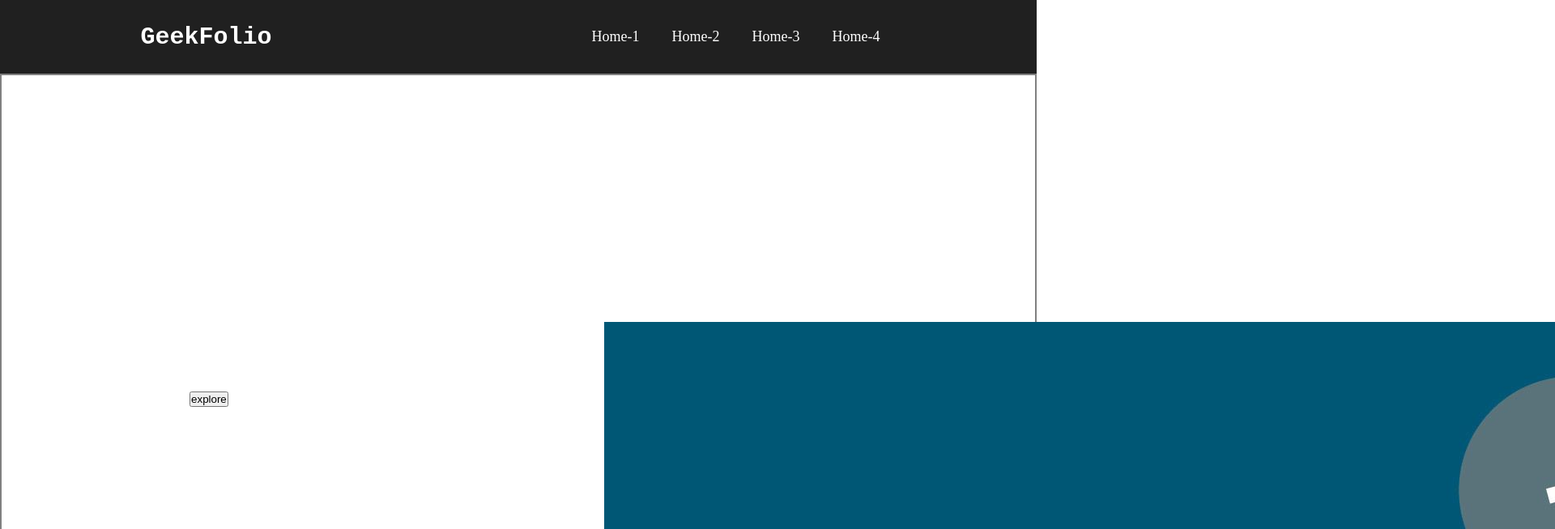
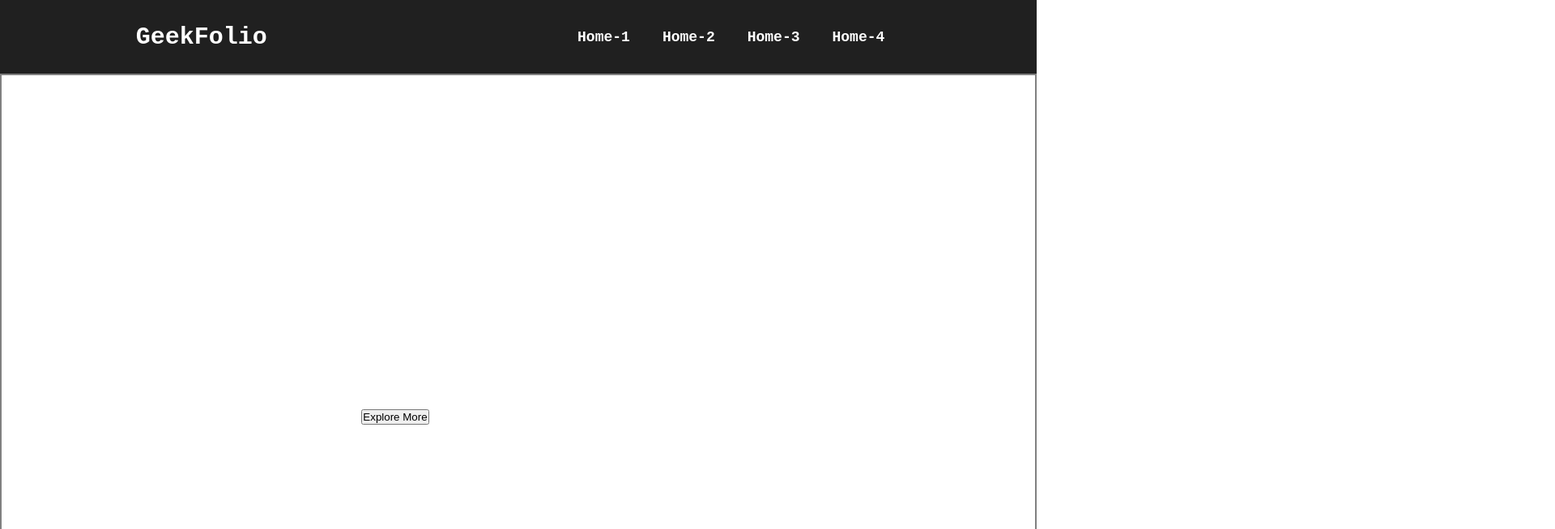
Before and after one commit to shahriarmostafiz/project-1, a plain HTML site: page index.html in a window 1280 px wide. Shown: the top 654 px of the page at 81% size, 1920 px wide, since content can reach past the window. Drawn offline with Linux system fonts and the light colour scheme.

Commit message:
nav bar created

```diff
--- a/index.html
+++ b/index.html
@@ -13,10 +13,10 @@
         <div class="menu-container">
           <div class="logo">GeekFolio</div>
           <div class="menus">
-            <li class="item">Home-1</li>
-            <li class="item">Home-2</li>
-            <li class="item">Home-3</li>
-            <li class="item">Home-4</li>
+            <li class="item"><a href="https://www.google.com/">Home-1</a></li>
+            <li class="item"><a href="https://www.google.com/">Home-2</a></li>
+            <li class="item"><a href="https://www.google.com/">Home-3</a></li>
+            <li class="item"><a href="https://www.google.com/">Home-4</a></li>
           </div>
         </div>
       </nav>
@@ -26,12 +26,9 @@
       <section>
         <div class="banner-container">
           <div class="banner-text">
-            <h1></h1>
-            <p></p>
-            <button>explore</button>
-          </div>
-          <div class="banner-photo">
-            <img src="./images/DEV.jpg" alt="" />
+            <h1>Better Designs for Your Best Products</h1>
+            <p>We are here for your every UI/UX needs</p>
+            <button class="button">Explore More</button>
           </div>
         </div>
       </section>
--- a/style.css
+++ b/style.css
@@ -1,6 +1,17 @@
 *{
     margin:0;
     padding:0;
+    cursor: pointer;
+}
+a{
+    text-decoration: none !important;
+    color: white;
+    font-family: 'Courier New', Courier, monospace;
+    font-weight: 700;
+
+}
+a:hover,.logo:hover {
+    color: rgb(12, 194, 200);
 }
 .menu-container {
     display: flex;
@@ -28,10 +39,10 @@ margin-right: 100px;
     padding:10px;
     font-size: 18px;
     cursor: pointer;
+
+    color: white;
 }
-.item:hover{
-    color: blue
-}
+
 .banner-container {
     display: flex;
     justify-content: space-around;
--- a/test.css
+++ b/test.css
@@ -1,20 +1,21 @@
 *{
     margin:0;
     padding:0;
+    cursor: pointer;
 }
 .test {
-    cursor: url();
-    /* eta diye cursor change hobe oi file er upor */
-}
+    cursor: pointer; }
+    /* /* eta diye cursor change hobe oi file er upor */
 .box{
     padding: 20px;
     background-color: red;
     width: 120px;
-
+    /* height: 110px; */
 
 }
 .box2{
     background-color: green;
+    /* width: 300px; */
 }
 .box3 {
     background-color: blue;
@@ -23,5 +24,7 @@
     display: flex;
     justify-content: center;
     align-items: center;
-    flex-direction: row-reverse;
+    flex-direction: row;
+    height: 520px;
+    align-items: flex-end;
 }
```
Also changed, not shown: test.html (+15 -8 lines).
